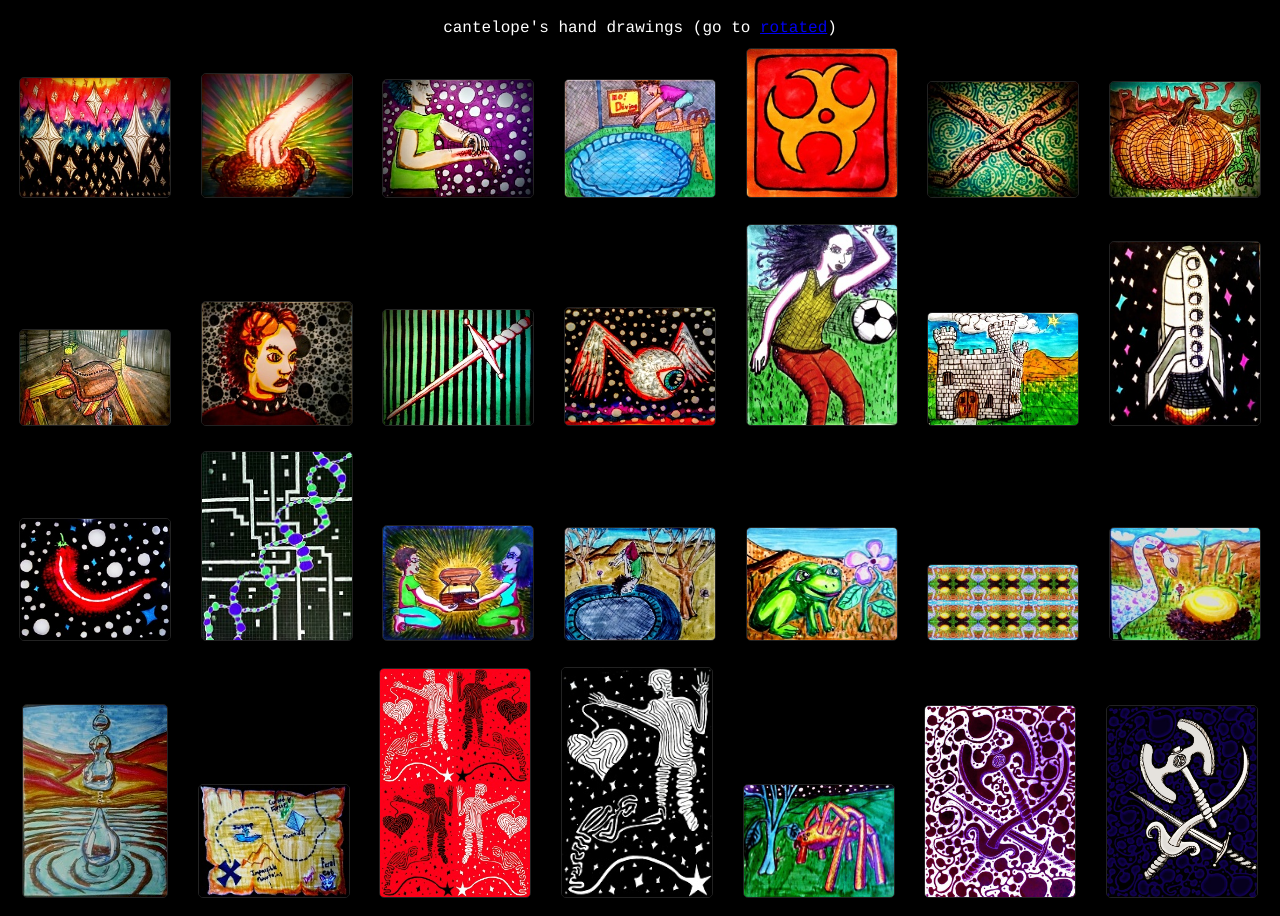
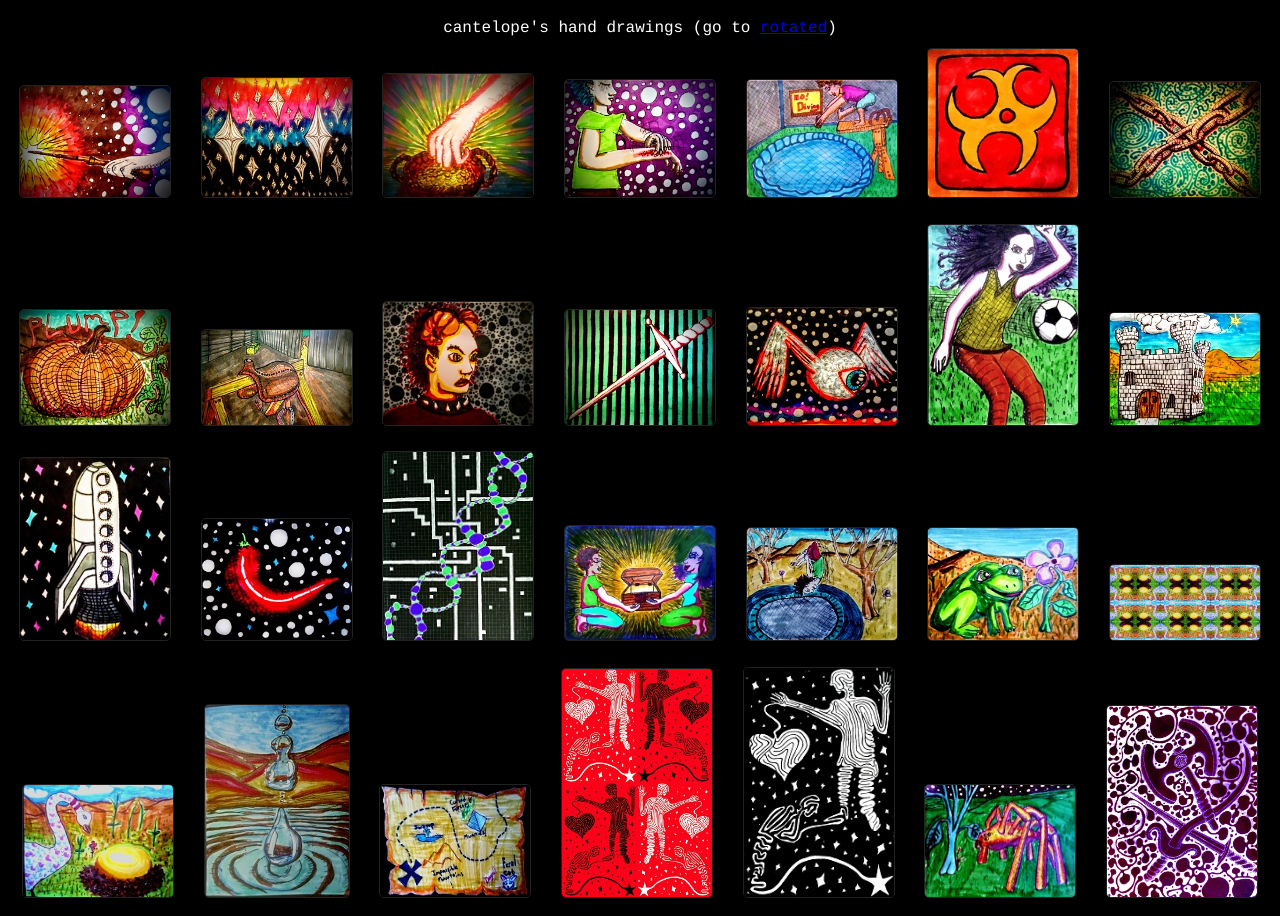
Before and after one commit to cantelope42/cantelope.org, a plain HTML site: page index.html in a window 1280 px wide. Shown: the top 916 px of the page. Drawn offline with Linux system fonts and the light colour scheme.

Commit message:
Update index.html

```diff
--- a/index.html
+++ b/index.html
@@ -26,6 +26,7 @@
   <body>
     <div class="main">
       cantelope's hand drawings (go to <a href="rotated">rotated</a>)<br>
+      <a href="qvTloL4.jpeg" target="_blank"><img class="pic" src="qvTloL4_thumb.jpg"></a>
       <a href="Cte57WT.jpeg" target="_blank"><img class="pic" src="Cte57WT_thumb.jpg"></a>
       <a href="gSrCTjA.jpeg" target="_blank"><img class="pic" src="gSrCTjA_thumb.jpg"></a>
       <a href="Kz2fAhr.jpeg" target="_blank"><img class="pic" src="Kz2fAhr_thumb.jpg"></a>
```
